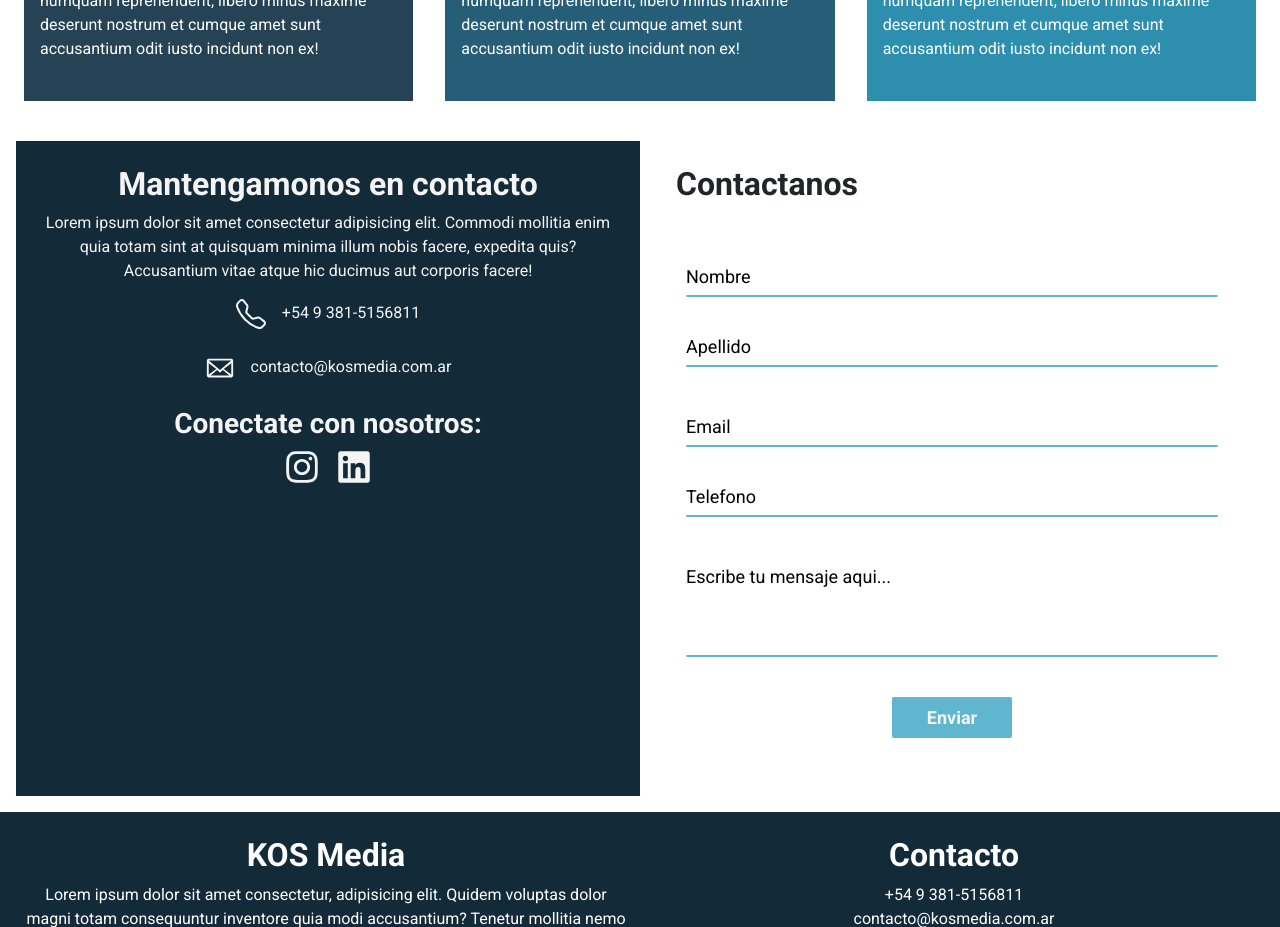
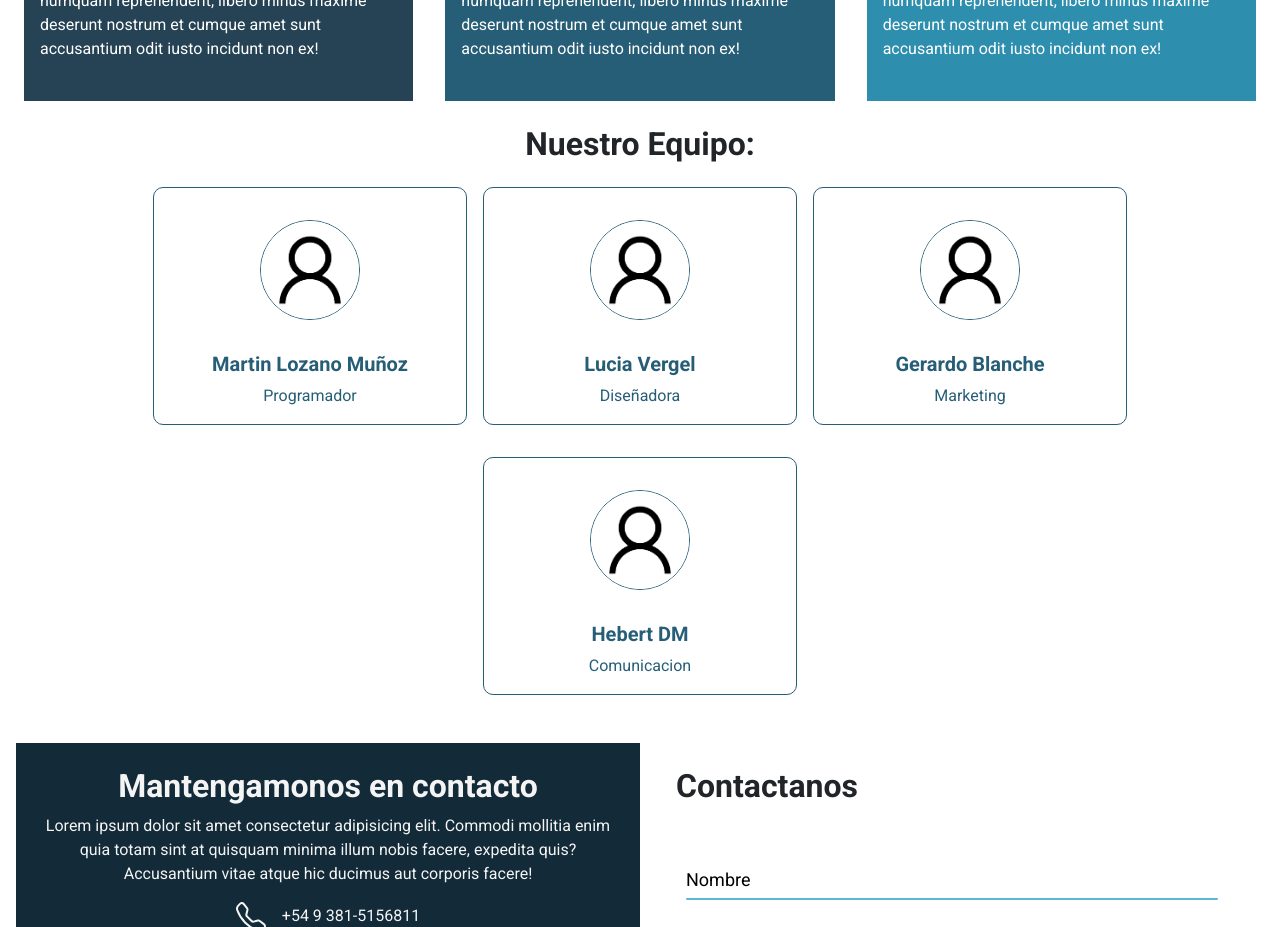
Before and after one commit to MartinLozanoM/kos-media, a React (Vite) app: page / in a window 1280 px wide. Shown: the part 1160-2087 px from the top of the page. Built offline with nearby package versions, Linux system fonts and the light colour scheme.

Commit message:
agregue la cards de cada miembro del equipo

```diff
--- a/src/App.css
+++ b/src/App.css
@@ -76,6 +76,37 @@ nav ul li:hover {
   background-color: white;
   color: black;
   border: 1px solid black;
+}
+
+/* AboutUs Section */
+
+.team-card {
+  margin-bottom: 2rem;
+  height: 100%;
+  border-radius: 10px;
+  border: 1px solid #275e77;
+  color: #275e77;
+}
+
+.team-card:hover {
+  border: 1px solid #f4f4f4;
+  color: #f4f4f4;
+  background-color: #275e77;
+}
+
+.team-card h3 {
+  font-size: 20px;
+}
+
+.card-image {
+  padding: 2rem;
+}
+
+.card-image img {
+  width: 100px;
+  height: 100px;
+  border-radius: 50%;
+  border: 1px solid #275e77;
 }
 
 /* Contact Section */
--- a/src/App.jsx
+++ b/src/App.jsx
@@ -4,6 +4,7 @@ import { Presentation } from "./components/Presentation";
 import { Services } from "./components/Services";
 import { ContactForm } from "./components/Form";
 import { Footer } from "./components/Footer";
+import { AboutUs } from "./components/AboutsUs.jsx";
 
 function App() {
   return (
@@ -11,6 +12,7 @@ function App() {
       <NavbarPagination />
       <Presentation />
       <Services />
+      <AboutUs />
       <ContactForm />
       <Footer />
     </>
--- /dev/null
+++ b/src/components/AboutsUs.jsx
@@ -0,0 +1,40 @@
+import { TeamCard } from "./TeamCard";
+import User from "../assets/user.png";
+
+export const AboutUs = () => {
+  const members = [
+    {
+      nombre: "Martin Lozano Muñoz",
+      trabajo: "Programador",
+      imagen: User,
+    },
+    {
+      nombre: "Lucia Vergel",
+      trabajo: "Diseñadora",
+      imagen: User,
+    },
+    {
+      nombre: "Gerardo Blanche",
+      trabajo: "Marketing",
+      imagen: User,
+    },
+    {
+      nombre: "Hebert DM",
+      trabajo: "Comunicacion",
+      imagen: User,
+    },
+  ];
+
+  return (
+    <section className="container-fluid text-center">
+      <div>
+        <h2 className="mb-4">Nuestro Equipo:</h2>
+        <div className="row cards-container m-0 justify-content-center align-items-center">
+          {members.map((member, index) => {
+            return <TeamCard key={index} member={member} />;
+          })}
+        </div>
+      </div>
+    </section>
+  );
+};
--- /dev/null
+++ b/src/components/TeamCard.jsx
@@ -0,0 +1,13 @@
+export const TeamCard = ({ member: { nombre, imagen, trabajo } }) => {
+  return (
+    <div className="team-card col-md-4 col-lg-3 mx-md-2">
+      <div className="card-image">
+        <img src={imagen} alt="Member image" className="" />
+      </div>
+      <div className="card-text">
+        <h3>{nombre}</h3>
+        <p>{trabajo}</p>
+      </div>
+    </div>
+  );
+};
```
Also changed, not shown: src/assets/user.png (added).
